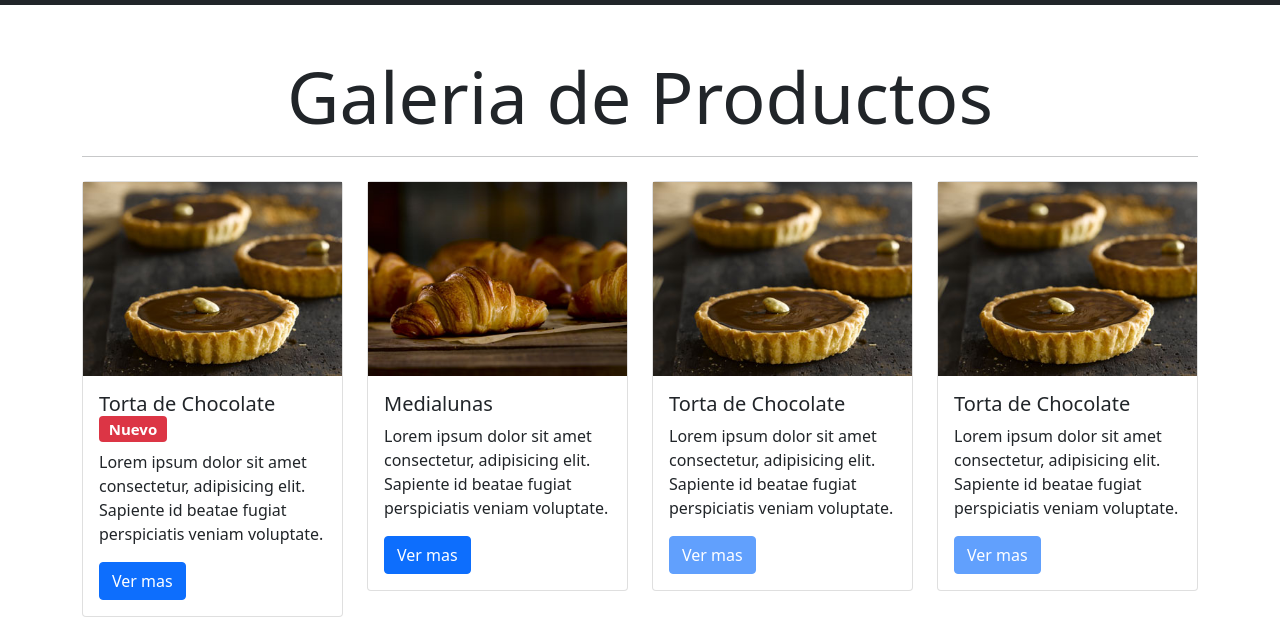
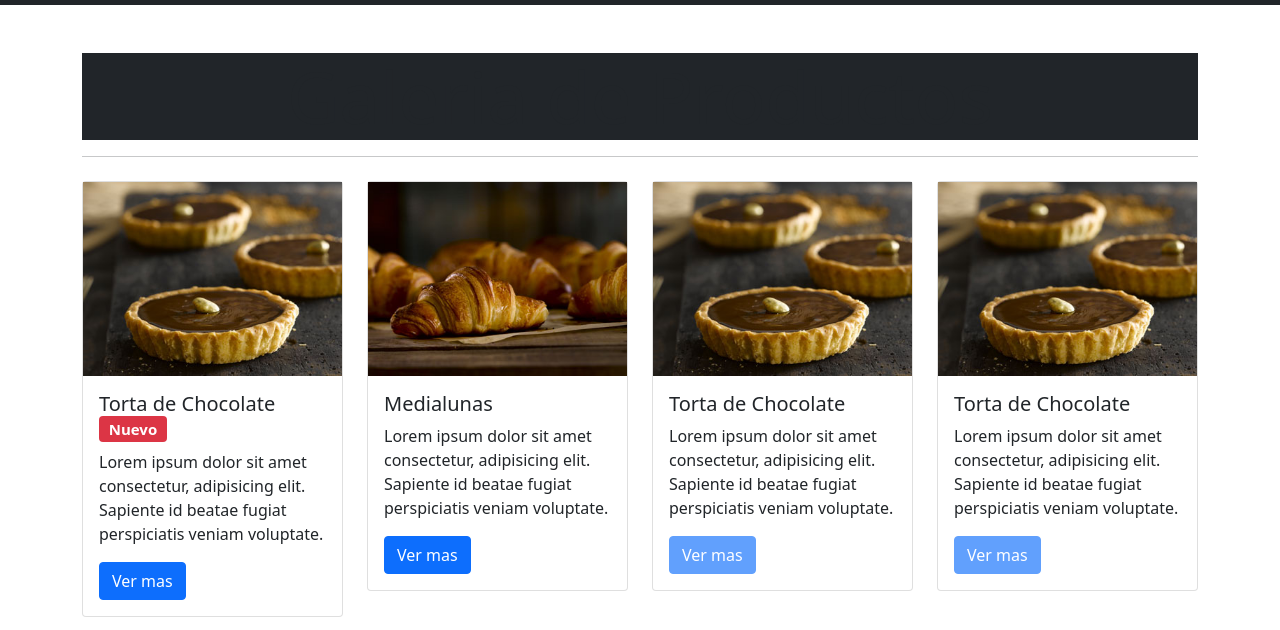
Before and after one commit to devalis03/panaderiaCocu, a plain HTML site: page pages/productos.html in a window 1280 px wide. Shown: the part 105-735 px from the top of the page. Drawn offline with Linux system fonts and the light colour scheme.

Commit message:
cambie el color de fondo del titulo de productos

```diff
--- a/pages/productos.html
+++ b/pages/productos.html
@@ -47,7 +47,7 @@
 
     <main class="container">
       <section class="my-5">
-          <h1 class="display-2 text-center">Galeria de Productos</h1>
+          <h1 class="display-2 text-center bg-dark">Galeria de Productos</h1>
           <hr>
           <article class="row">
             <div class="col-sm-12 col-md-4 col-lg-3 my-2">
```
